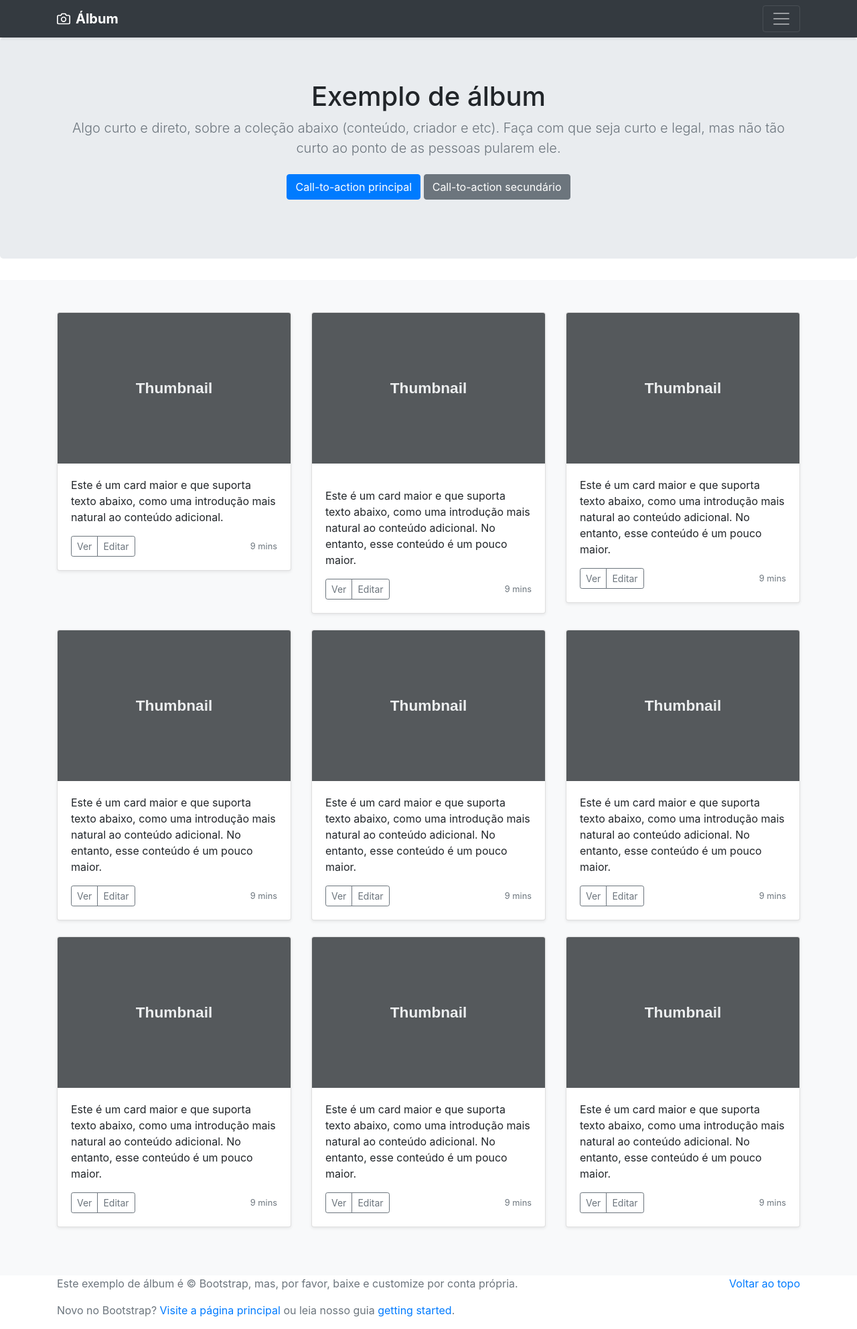
After one commit to Joey-Resende/NovaCenica, a Django app: page /TubeCenica/ in a window 1280 px wide. The commit adds this page. Shown: the whole page at 67% size. Run offline with Django 4.2, Linux system fonts and the light colour scheme; some libraries are stand-ins or nearby versions.

Commit message:
Adicionando mais um view e template ao projeto

```diff
--- /dev/null
+++ b/novaCenica/core/templates/TubeCenica.html
@@ -0,0 +1,235 @@
+{% load static %}
+
+<!doctype html>
+<html lang="en">
+  <head>
+    <meta charset="utf-8">
+    <meta name="viewport" content="width=device-width, initial-scale=1, shrink-to-fit=no">
+    <meta name="description" content="">
+    <meta name="author" content="">
+    <link rel="icon" href="../../../../favicon.ico">
+
+    <title>Exemplo de álbum Bootstrap</title>
+
+    <!-- Principal CSS do Bootstrap -->
+    <link href="{% static 'css/bootstrap.min.css' %}" rel="stylesheet">
+
+    <!-- Estilos customizados para este template -->
+    <link href="album.css" rel="stylesheet">
+  </head>
+
+  <body>
+
+    <header>
+      <div class="collapse bg-dark" id="navbarHeader">
+        <div class="container">
+          <div class="row">
+            <div class="col-sm-8 col-md-7 py-4">
+              <h4 class="text-white">Sobre</h4>
+              <p class="text-muted">Adicione alguma informação sobre o álbum abaixo (autor ou qualquer outro background). Faça essas informações terem algumas frases, para a galera ter algumas informações que besliscar. Além disso, use link nelas para as redes sociais ou informações de contato.</p>
+            </div>
+            <div class="col-sm-4 offset-md-1 py-4">
+              <h4 class="text-white">Contato</h4>
+              <ul class="list-unstyled">
+                <li><a href="#" class="text-white">Me siga no Twitter</a></li>
+                <li><a href="#" class="text-white">Curta no Facebook</a></li>
+                <li><a href="#" class="text-white">Me envie um e-mail</a></li>
+              </ul>
+            </div>
+          </div>
+        </div>
+      </div>
+      <div class="navbar navbar-dark bg-dark shadow-sm">
+        <div class="container d-flex justify-content-between">
+          <a href="#" class="navbar-brand d-flex align-items-center">
+            <svg xmlns="http://www.w3.org/2000/svg" width="20" height="20" viewBox="0 0 24 24" fill="none" stroke="currentColor" stroke-width="2" stroke-linecap="round" stroke-linejoin="round" class="mr-2"><path d="M23 19a2 2 0 0 1-2 2H3a2 2 0 0 1-2-2V8a2 2 0 0 1 2-2h4l2-3h6l2 3h4a2 2 0 0 1 2 2z"></path><circle cx="12" cy="13" r="4"></circle></svg>
+            <strong>Álbum</strong>
+          </a>
+          <button class="navbar-toggler" type="button" data-toggle="collapse" data-target="#navbarHeader" aria-controls="navbarHeader" aria-expanded="false" aria-label="Toggle navigation">
+            <span class="navbar-toggler-icon"></span>
+          </button>
+        </div>
+      </div>
+    </header>
+
+    <main role="main">
+
+      <section class="jumbotron text-center">
+        <div class="container">
+          <h1 class="jumbotron-heading">Exemplo de álbum</h1>
+          <p class="lead text-muted">Algo curto e direto, sobre a coleção abaixo (conteúdo, criador e etc). Faça com que seja curto e legal, mas não tão curto ao ponto de as pessoas pularem ele.</p>
+          <p>
+            <a href="#" class="btn btn-primary my-2">Call-to-action principal</a>
+            <a href="#" class="btn btn-secondary my-2">Call-to-action secundário</a>
+          </p>
+        </div>
+      </section>
+
+      <div class="album py-5 bg-light">
+        <div class="container">
+
+          <div class="row">
+            <div class="col-md-4">
+              <div class="card mb-4 shadow-sm">
+                <img class="card-img-top" data-src="holder.js/100px225?theme=thumb&bg=55595c&fg=eceeef&text=Thumbnail" alt="Card image cap">
+                <div class="card-body">
+                  <p class="card-text">Este é um card maior e que suporta texto abaixo, como uma introdução mais natural ao conteúdo adicional.</p>
+                  <div class="d-flex justify-content-between align-items-center">
+                    <div class="btn-group">
+                      <button type="button" class="btn btn-sm btn-outline-secondary">Ver</button>
+                      <button type="button" class="btn btn-sm btn-outline-secondary">Editar</button>
+                    </div>
+                    <small class="text-muted">9 mins</small>
+                  </div>
+                </div>
+              </div>
+            </div>
+            <div class="col-md-4">
+              <div class="card mb-4 shadow-sm">
+                <img class="card-img-top" data-src="holder.js/100px225?theme=thumb&bg=55595c&fg=eceeef&text=Thumbnail" alt="Card image cap">
+                <div class="card-body">
+                  <p class="card-text"></p>
+                  <p class="card-text">Este é um card maior e que suporta texto abaixo, como uma introdução mais natural ao conteúdo adicional. No entanto, esse conteúdo é um pouco maior.</p>
+                  <div class="d-flex justify-content-between align-items-center">
+                    <div class="btn-group">
+                      <button type="button" class="btn btn-sm btn-outline-secondary">Ver</button>
+                      <button type="button" class="btn btn-sm btn-outline-secondary">Editar</button>
+                    </div>
+                    <small class="text-muted">9 mins</small>
+                  </div>
+                </div>
+              </div>
+            </div>
+            <div class="col-md-4">
+              <div class="card mb-4 shadow-sm">
+                <img class="card-img-top" data-src="holder.js/100px225?theme=thumb&bg=55595c&fg=eceeef&text=Thumbnail" alt="Card image cap">
+                <div class="card-body">
+                  <p class="card-text">Este é um card maior e que suporta texto abaixo, como uma introdução mais natural ao conteúdo adicional. No entanto, esse conteúdo é um pouco maior.</p>
+                  <div class="d-flex justify-content-between align-items-center">
+                    <div class="btn-group">
+                      <button type="button" class="btn btn-sm btn-outline-secondary">Ver</button>
+                      <button type="button" class="btn btn-sm btn-outline-secondary">Editar</button>
+                    </div>
+                    <small class="text-muted">9 mins</small>
+                  </div>
+                </div>
+              </div>
+            </div>
+
+            <div class="col-md-4">
+              <div class="card mb-4 shadow-sm">
+                <img class="card-img-top" data-src="holder.js/100px225?theme=thumb&bg=55595c&fg=eceeef&text=Thumbnail" alt="Card image cap">
+                <div class="card-body">
+                  <p class="card-text">Este é um card maior e que suporta texto abaixo, como uma introdução mais natural ao conteúdo adicional. No entanto, esse conteúdo é um pouco maior.</p>
+                  <div class="d-flex justify-content-between align-items-center">
+                    <div class="btn-group">
+                      <button type="button" class="btn btn-sm btn-outline-secondary">Ver</button>
+                      <button type="button" class="btn btn-sm btn-outline-secondary">Editar</button>
+                    </div>
+                    <small class="text-muted">9 mins</small>
+                  </div>
+                </div>
+              </div>
+            </div>
+            <div class="col-md-4">
+              <div class="card mb-4 shadow-sm">
+                <img class="card-img-top" data-src="holder.js/100px225?theme=thumb&bg=55595c&fg=eceeef&text=Thumbnail" alt="Card image cap">
+                <div class="card-body">
+                  <p class="card-text">Este é um card maior e que suporta texto abaixo, como uma introdução mais natural ao conteúdo adicional. No entanto, esse conteúdo é um pouco maior.</p>
+                  <div class="d-flex justify-content-between align-items-center">
+                    <div class="btn-group">
+                      <button type="button" class="btn btn-sm btn-outline-secondary">Ver</button>
+                      <button type="button" class="btn btn-sm btn-outline-secondary">Editar</button>
+                    </div>
+                    <small class="text-muted">9 mins</small>
+                  </div>
+                </div>
+              </div>
+            </div>
+            <div class="col-md-4">
+              <div class="card mb-4 shadow-sm">
+                <img class="card-img-top" data-src="holder.js/100px225?theme=thumb&bg=55595c&fg=eceeef&text=Thumbnail" alt="Card image cap">
+                <div class="card-body">
+                  <p class="card-text">Este é um card maior e que suporta texto abaixo, como uma introdução mais natural ao conteúdo adicional. No entanto, esse conteúdo é um pouco maior.</p>
+                  <div class="d-flex justify-content-between align-items-center">
+                    <div class="btn-group">
+                      <button type="button" class="btn btn-sm btn-outline-secondary">Ver</button>
+                      <button type="button" class="btn btn-sm btn-outline-secondary">Editar</button>
+                    </div>
+                    <small class="text-muted">9 mins</small>
+                  </div>
+                </div>
+              </div>
+            </div>
+
+            <div class="col-md-4">
+              <div class="card mb-4 shadow-sm">
+                <img class="card-img-top" data-src="holder.js/100px225?theme=thumb&bg=55595c&fg=eceeef&text=Thumbnail" alt="Card image cap">
+                <div class="card-body">
+                  <p class="card-text">Este é um card maior e que suporta texto abaixo, como uma introdução mais natural ao conteúdo adicional. No entanto, esse conteúdo é um pouco maior.</p>
+                  <div class="d-flex justify-content-between align-items-center">
+                    <div class="btn-group">
+                      <button type="button" class="btn btn-sm btn-outline-secondary">Ver</button>
+                      <button type="button" class="btn btn-sm btn-outline-secondary">Editar</button>
+                    </div>
+                    <small class="text-muted">9 mins</small>
+                  </div>
+                </div>
+              </div>
+            </div>
+            <div class="col-md-4">
+              <div class="card mb-4 shadow-sm">
+                <img class="card-img-top" data-src="holder.js/100px225?theme=thumb&bg=55595c&fg=eceeef&text=Thumbnail" alt="Card image cap">
+                <div class="card-body">
+                  <p class="card-text">Este é um card maior e que suporta texto abaixo, como uma introdução mais natural ao conteúdo adicional. No entanto, esse conteúdo é um pouco maior.</p>
+                  <div class="d-flex justify-content-between align-items-center">
+                    <div class="btn-group">
+                      <button type="button" class="btn btn-sm btn-outline-secondary">Ver</button>
+                      <button type="button" class="btn btn-sm btn-outline-secondary">Editar</button>
+                    </div>
+                    <small class="text-muted">9 mins</small>
+                  </div>
+                </div>
+              </div>
+            </div>
+            <div class="col-md-4">
+              <div class="card mb-4 shadow-sm">
+                <img class="card-img-top" data-src="holder.js/100px225?theme=thumb&bg=55595c&fg=eceeef&text=Thumbnail" alt="Card image cap">
+                <div class="card-body">
+                  <p class="card-text">Este é um card maior e que suporta texto abaixo, como uma introdução mais natural ao conteúdo adicional. No entanto, esse conteúdo é um pouco maior.</p>
+                  <div class="d-flex justify-content-between align-items-center">
+                    <div class="btn-group">
+                      <button type="button" class="btn btn-sm btn-outline-secondary">Ver</button>
+                      <button type="button" class="btn btn-sm btn-outline-secondary">Editar</button>
+                    </div>
+                    <small class="text-muted">9 mins</small>
+                  </div>
+                </div>
+              </div>
+            </div>
+          </div>
+        </div>
+      </div>
+
+    </main>
+
+    <footer class="text-muted">
+      <div class="container">
+        <p class="float-right">
+          <a href="#">Voltar ao topo</a>
+        </p>
+        <p>Este exemplo de álbum é &copy; Bootstrap, mas, por favor, baixe e customize por conta própria.</p>
+        <p>Novo no Bootstrap? <a href="../../">Visite a página principal</a> ou leia nosso guia <a href="../../getting-started/">getting started</a>.</p>
+      </div>
+    </footer>
+
+    <!-- Principal JavaScript do Bootstrap
+    ================================================== -->
+    <!-- Foi colocado no final para a página carregar mais rápido -->
+    <script src="https://code.jquery.com/jquery-3.3.1.slim.min.js" integrity="sha384-q8i/X+965DzO0rT7abK41JStQIAqVgRVzpbzo5smXKp4YfRvH+8abtTE1Pi6jizo" crossorigin="anonymous"></script>
+    <script>window.jQuery || document.write('<script src="../../assets/js/vendor/jquery-slim.min.js"><\/script>')</script>
+    <script src="{% static 'js/popper.min.js' %}"></script>
+    <script src="{% static 'js/bootstrap.min.js' %}"></script>
+    <script src="{% static 'js/holder.min.js' %}"></script>
+  </body>
+</html>
--- a/novaCenica/core/urls.py
+++ b/novaCenica/core/urls.py
@@ -1,6 +1,7 @@
 from django.urls import path
-from .views import HomeView
+from .views import HomeView, TubeView
 
 urlpatterns = [
     path('home/', HomeView.as_view(), name='home'),
+    path('TubeCenica/', TubeView.as_view(), name='TubeCenica'),
 ]
--- a/novaCenica/core/views.py
+++ b/novaCenica/core/views.py
@@ -2,4 +2,8 @@ from django.views.generic import TemplateView
 
 
 class HomeView(TemplateView):
-    template_name = "index.html"
+    template_name = 'base_model.html'
+
+
+class TubeView(TemplateView):
+    template_name = 'TubeCenica.html'
```
Also changed, not shown: novaCenica/core/templates/base_model.html (renamed from novaCenica/core/templates/index.html, +30 -4 lines).
